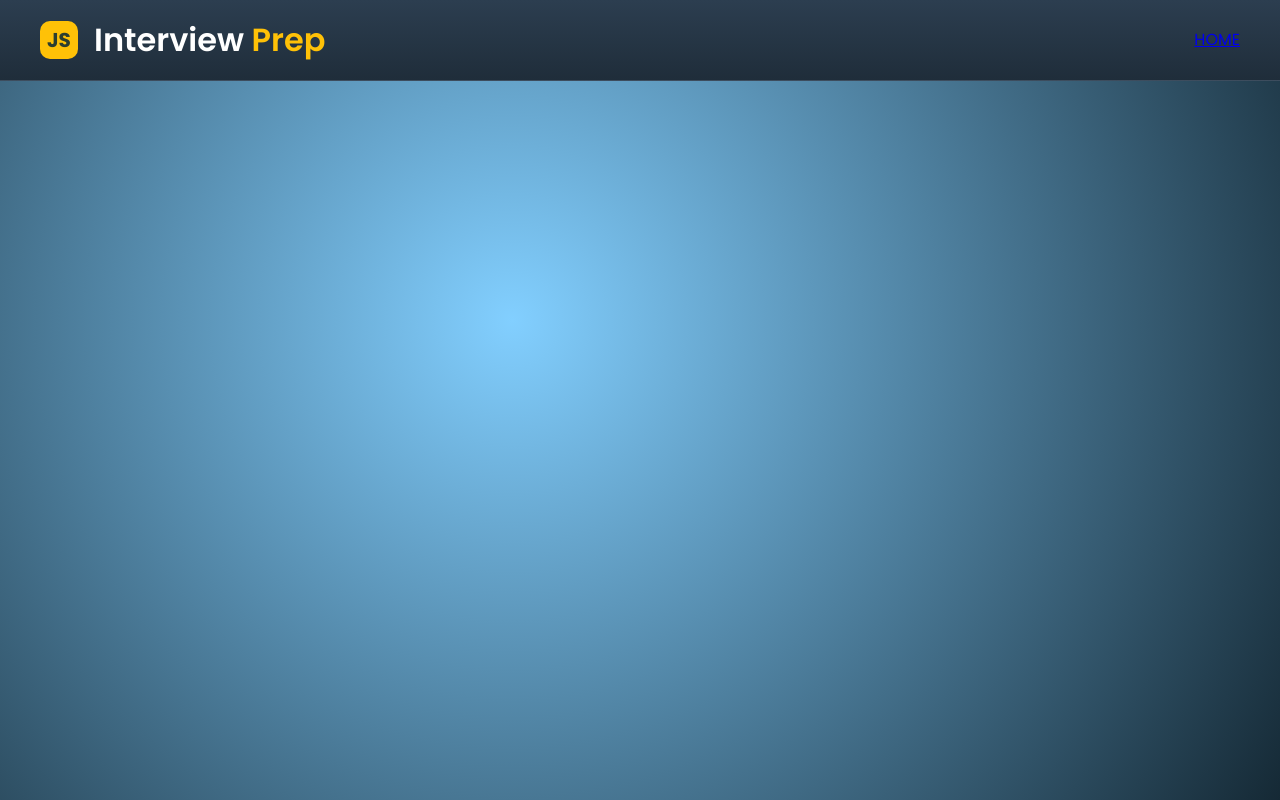
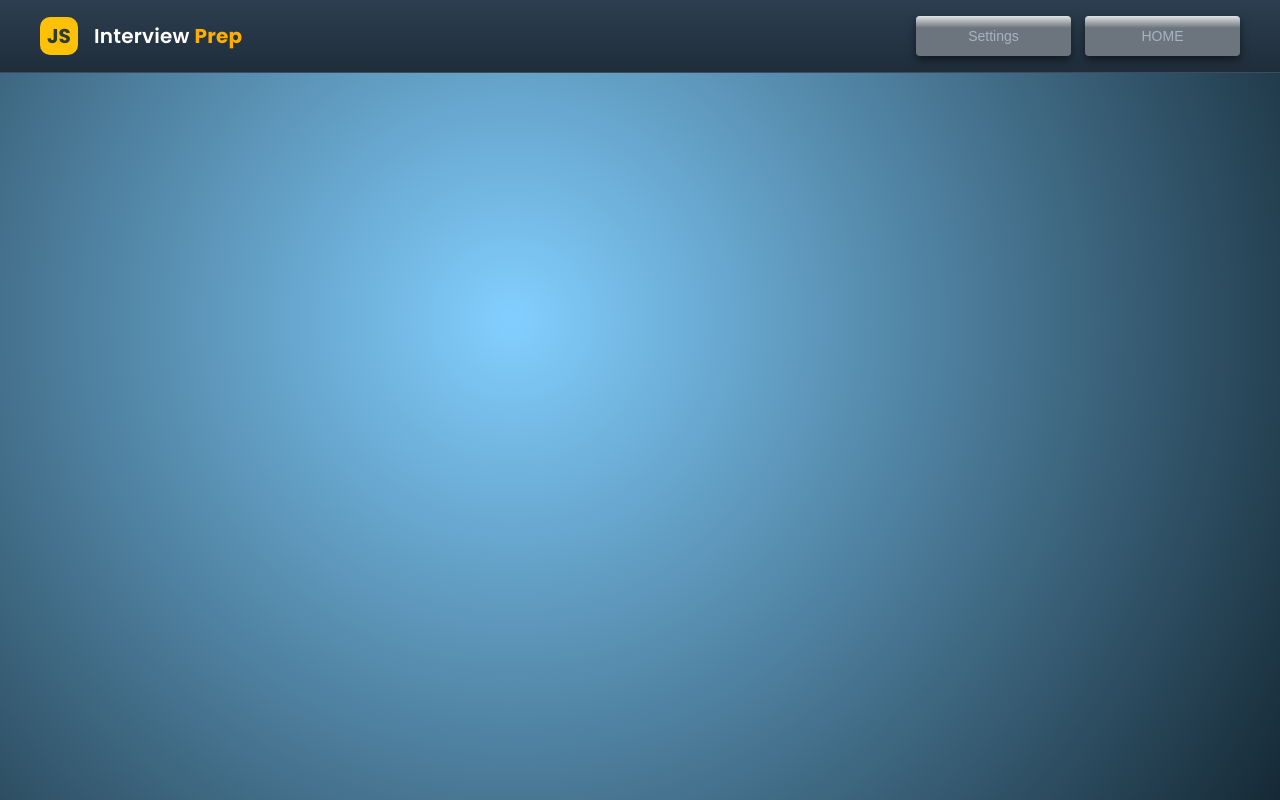
Before and after one commit to rs-tandem/rs-tandem, a website built with Vite: page index.html in a window 1280 px wide. Built offline with nearby package versions, Linux system fonts and the light colour scheme; what vanilla-routing would draw is missing.

Commit message:
fix: apply PR review comments

```diff
--- a/src/core/router/routes.ts
+++ b/src/core/router/routes.ts
@@ -3,11 +3,12 @@ import { BrowserRoute } from 'vanilla-routing';
 import { Layout } from '../../shared/layout/layout';
 import { DOMHelper } from '../../shared/utils/createElement';
 
-export function initRoutes(_layout: Layout): void {
+export function initRoutes(layout: Layout): void {
   const routes = [
     {
       pathname: '/',
       element: () => {
+        layout.getHeader().setTitle('Interview', 'Prep');
         const page = DOMHelper.createElement('section', 'page');
         page.append(DOMHelper.createElement('h1', '', 'Main Page'));
 
@@ -15,10 +16,11 @@ export function initRoutes(_layout: Layout): void {
       },
     },
     {
-      pathname: '/about',
+      pathname: '/tasks',
       element: () => {
+        layout.getHeader().setTitle('Задания');
         const page = DOMHelper.createElement('section', 'page');
-        page.append(DOMHelper.createElement('h1', '', 'About Page'));
+        page.append(DOMHelper.createElement('h1', '', 'Tasks Page'));
 
         return page;
       },
@@ -26,6 +28,7 @@ export function initRoutes(_layout: Layout): void {
     {
       pathname: '*',
       element: () => {
+        layout.getHeader().setTitle('Ошибка');
         const page = DOMHelper.createElement('section', 'page');
         page.append(DOMHelper.createElement('h1', '', '404 Not Found'));
 
@@ -36,3 +39,7 @@ export function initRoutes(_layout: Layout): void {
   // BrowserRoute(routes, {target: layout.getContentElement(),});
   BrowserRoute(routes);
 }
+export function navigateTo(path: string): void {
+  window.history.pushState({}, '', path);
+  window.dispatchEvent(new PopStateEvent('popstate'));
+}
--- a/src/shared/layout/Header/header.css
+++ b/src/shared/layout/Header/header.css
@@ -11,6 +11,22 @@
   align-items: center;
 }
 
+.header-title {
+  font-family: var(--font-family);
+  font-weight: var(--font-weight-semibold);
+  font-size: 20px;
+  line-height: 1;
+  color: var(--color-text-white);
+  letter-spacing: 0.2px;
+}
+
+.logo-link .header-title .accent {
+  color: var(--color-btn-yellow-dark);
+}
+.header-title .accent {
+  color: var(--color-btn-yellow-dark);
+  font-weight: var(--font-weight-bold);
+}
 .header-left {
   display: flex;
   align-items: center;
@@ -41,16 +57,9 @@
   transform: scale(1.05);
   box-shadow: 0 4px 10px var(--color-dark-shadow);
 }
-.logo-text {
-  font-family: var(--font-family);
-  font-size: var(--font-size-bold);
-  font-weight: var(--font-weight-semibold);
-
-  color: var(--color-text-white);
-}
-
-.logo-text .accent {
-  color: var(--color-secondary);
+.logo-link {
+  text-decoration: none;
+  color: inherit;
 }
 .header-right {
   display: flex;
--- a/src/shared/layout/Header/header.ts
+++ b/src/shared/layout/Header/header.ts
@@ -1,34 +1,52 @@
+import { Button } from '../../components';
 import { DOMHelper } from '../../utils/createElement';
 import './header.css';
 
 export class Header {
   private readonly element: HTMLElement;
 
+  private readonly titleEl: HTMLElement;
+
   constructor() {
     this.element = DOMHelper.createElement('header', 'app-header');
+    this.titleEl = DOMHelper.createElement('div', 'header-title');
+    this.setTitle('Interview', 'Prep');
     this.render();
+  }
+
+  public setTitle(mainText: string, accentText?: string): void {
+    this.titleEl.replaceChildren(document.createTextNode(`${mainText} `));
+
+    if (accentText !== undefined && accentText !== '') {
+      const accent = DOMHelper.createElement('span', 'accent', accentText);
+      this.titleEl.append(accent);
+    }
   }
 
   private render(): void {
     const container = DOMHelper.createElement('div', 'header-container');
 
-    const left = DOMHelper.createElement('div', 'header-left');
+    const logoLink = DOMHelper.createElement('a', 'header-left logo-link');
+    logoLink.setAttribute('href', '/');
+    logoLink.setAttribute('data-vanilla-route-link', 'spa');
+
     const logo = DOMHelper.createElement('div', 'logo', 'JS');
-    const logoText = DOMHelper.createElement('div', 'logo-text');
-    const text = document.createTextNode('Interview ');
-    const accent = DOMHelper.createElement('span', 'accent', 'Prep');
-    logoText.append(text, accent);
-    left.append(logo, logoText);
+    logoLink.append(logo, this.titleEl);
 
     const right = DOMHelper.createElement('div', 'header-right');
 
-    const homeLink = DOMHelper.createElement('a', 'button button-grey', 'HOME');
-    homeLink.setAttribute('href', '/');
-    homeLink.setAttribute('data-vanilla-route-link', 'spa');
+    const settingsButton = new Button('Settings', 'grey', () => {
+      // TBD
+    });
 
-    right.append(homeLink);
+    const homeButton = new Button('HOME', 'grey', () => {
+      window.history.pushState({}, '', '/');
+      window.dispatchEvent(new PopStateEvent('popstate'));
+    });
 
-    container.append(left, right);
+    right.append(settingsButton.getElement(), homeButton.getElement());
+
+    container.append(logoLink, right);
     this.element.append(container);
   }
 
--- a/src/shared/layout/layout.ts
+++ b/src/shared/layout/layout.ts
@@ -7,12 +7,14 @@ export class Layout {
 
   private readonly content: HTMLElement;
 
+  private readonly header: Header;
+
   constructor() {
     this.root = DOMHelper.createElement('div', 'layout');
     this.content = DOMHelper.createElement('main', 'main-content');
 
-    const header = new Header();
-    this.root.append(header.getElement(), this.content);
+    this.header = new Header();
+    this.root.append(this.header.getElement(), this.content);
   }
 
   public getElement(): HTMLElement {
@@ -22,4 +24,8 @@ export class Layout {
   public getContentElement(): HTMLElement {
     return this.content;
   }
+
+  public getHeader(): Header {
+    return this.header;
+  }
 }
```
